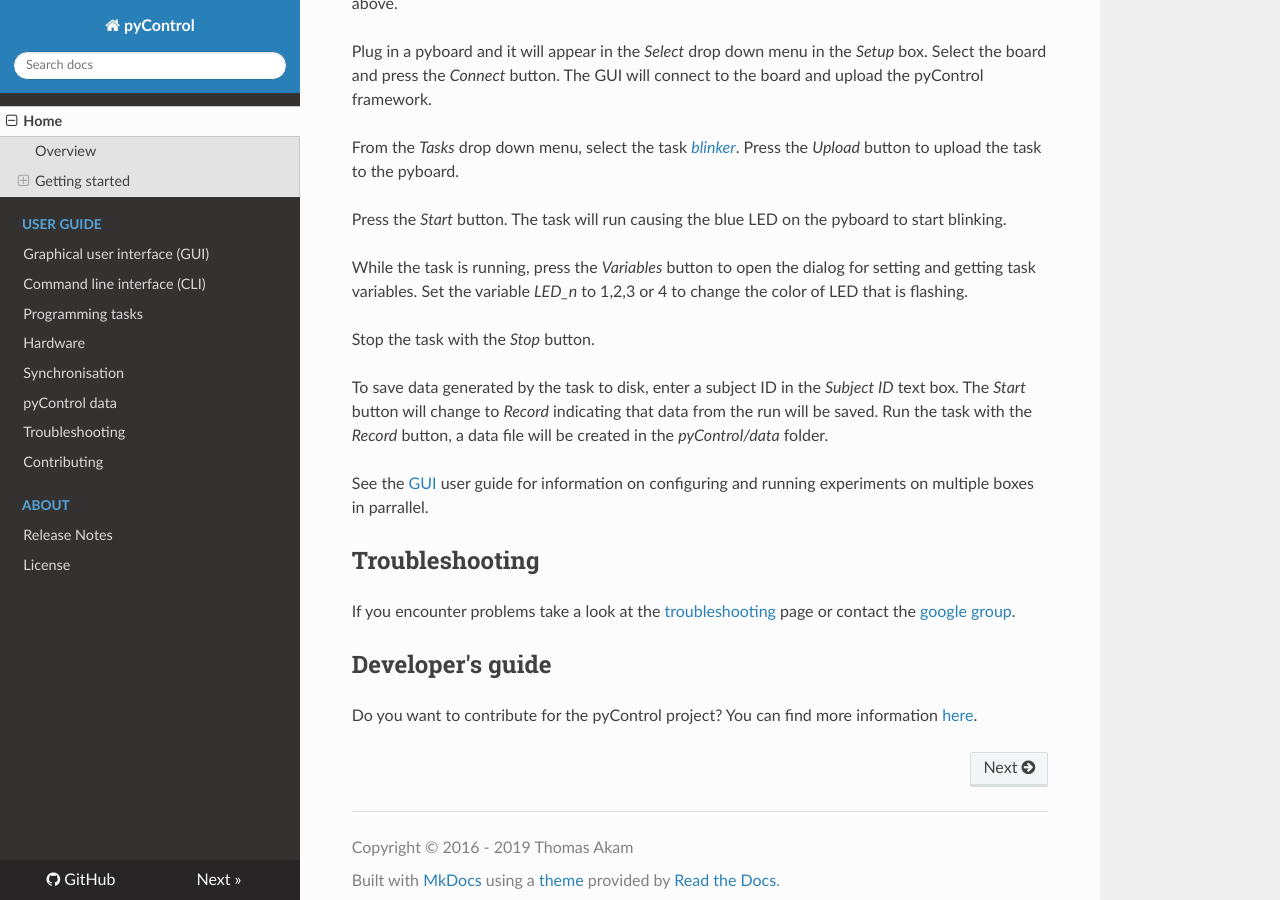
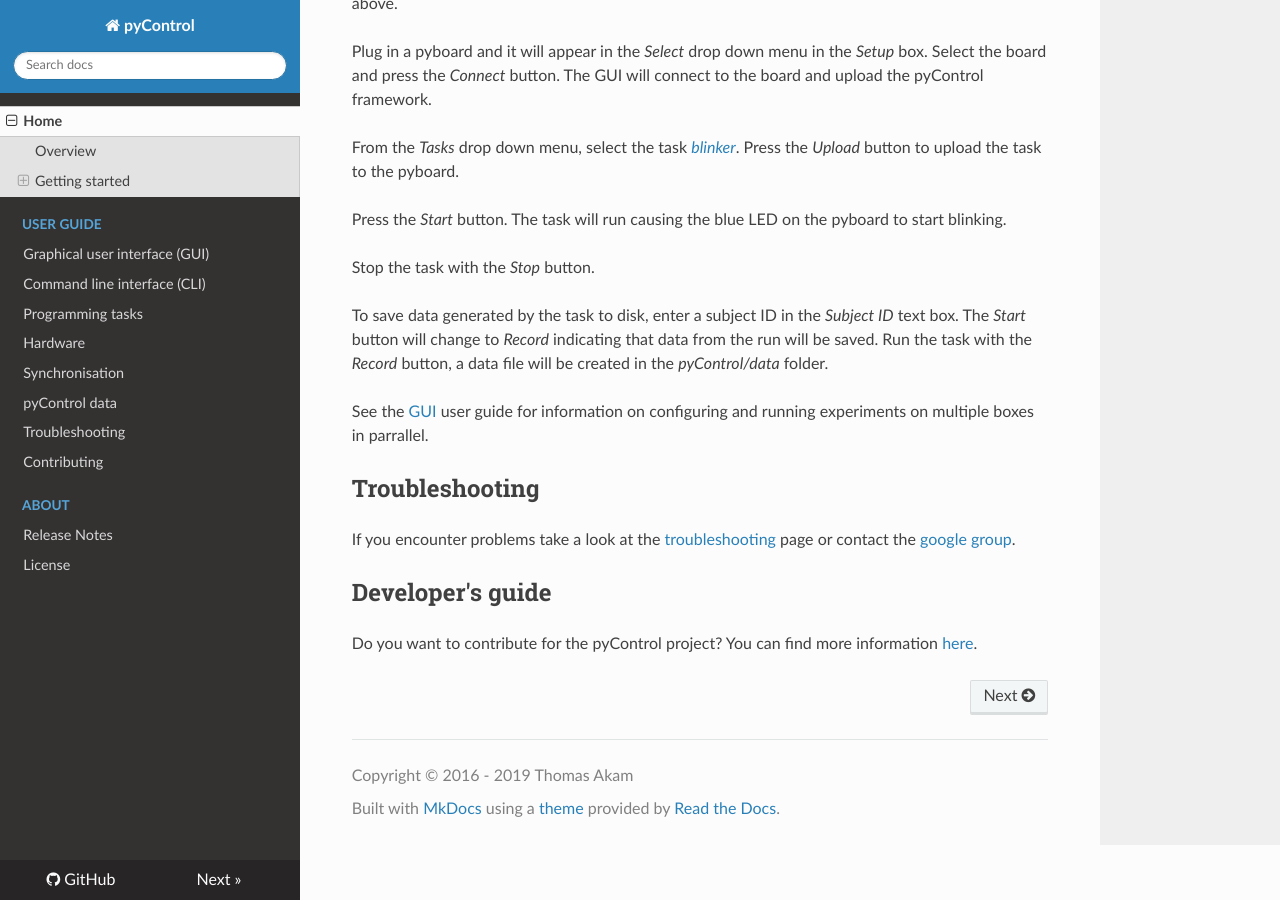
Before and after one commit to pyControl/docs, an MkDocs documentation site: the page built from docs/index.md, in a window 1280 px wide and 900 px high, scrolled down 4367 px. Built offline with MkDocs 1.6.1, drawn with Linux system fonts in a browser that asks for light colours; nearby versions of some CDN libraries.

Commit message:
Removed reference to changing LED color in blinker by setting variables as task no longer used pyb.led()

```diff
--- a/docs/index.md
+++ b/docs/index.md
@@ -97,8 +97,6 @@ From the *Tasks* drop down menu, select the task [*blinker*](https://github.com/
 #
 Press the *Start* button.  The task will run causing the blue LED on the pyboard to start blinking.
 #
-While the task is running, press the *Variables* button to open the dialog for setting and getting task variables.  Set the variable *LED_n* to 1,2,3 or 4 to change the color of LED that is flashing.
-#
 Stop the task with the *Stop* button.
 #
 To save data generated by the task to disk, enter a subject ID in the *Subject ID* text box.  The *Start* button will change to *Record* indicating that data from the run will be saved.  Run the task with the *Record* button, a data file will be created in the *pyControl/data* folder.
```
